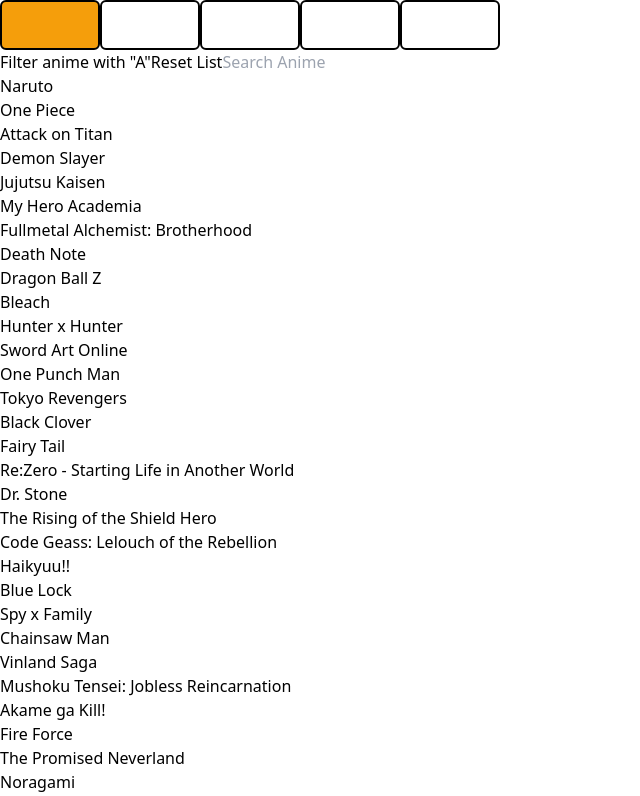
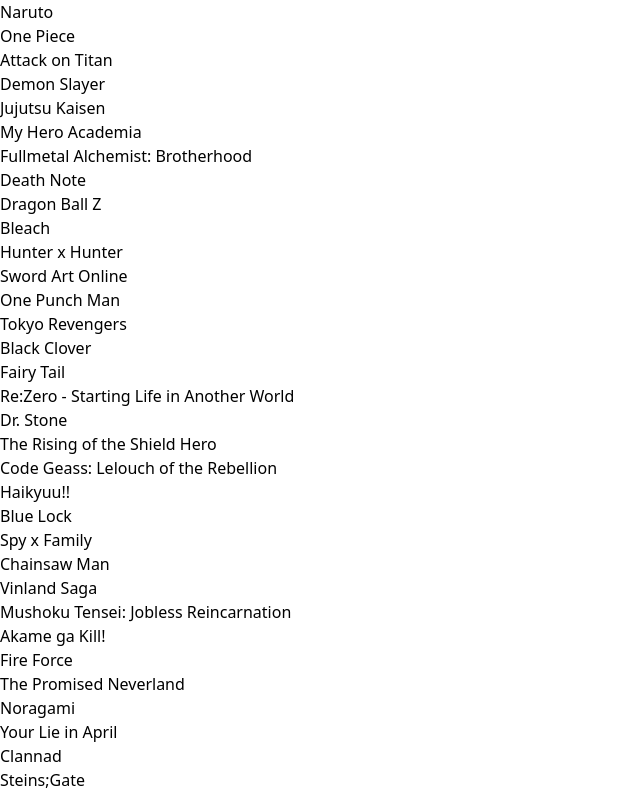
Before and after one commit to akshitchowdhury/playground, a React (Create React App) app: page / in a window 1280 px wide. Shown: the top 796 px of the page, without its empty margins (0-640 px from the left). Built offline with nearby package versions, Linux system fonts and the light colour scheme.

Commit message:
paginationTest

```diff
--- a/src/App.js
+++ b/src/App.js
@@ -26,7 +26,7 @@
       <Route path="/" element={<Login/>}/>
       </Routes>
       </Router> */}
-      <FeedBackStar/>
+      {/* <FeedBackStar/> */}
       <FilterList/>
     </div>
   );
--- a/src/playFiles/FilterList/FilterList.jsx
+++ b/src/playFiles/FilterList/FilterList.jsx
@@ -1,32 +1,59 @@
+// import React, { useEffect, useState } from 'react'
+// import data from './data'
+
+// const FilterList = () => {
+
+//     const[animeList,setAnimeList] = useState([])
+//     const[searchAnime,setSearchAnime] = useState("")
+
+//     useEffect(()=>{
+//             setAnimeList(data.filter((anime)=>anime.toLowerCase().includes(searchAnime.toLowerCase())))
+//     },[searchAnime])
+
+//     const handleFilterWithA = ()=>{
+//         setAnimeList(data.filter((anime)=>anime.toLowerCase().charAt(0)==="a"))
+//     }
+//     // const fileterdAnimeList = setAnimeList(animeList.filter((anime)=>anime===searchAnime.toLowerCase()))
+//     return (
+//     <div>
+//     <button onClick={handleFilterWithA}>Filter anime with "A"</button>
+//     <button onClick={()=>setAnimeList(data)}>Reset List</button>
+//     <input type='text' value={searchAnime} onChange={(e)=>setSearchAnime(e.target.value)} placeholder='Search Anime'/>
+//             {
+//                 animeList.map((anime,index)=>(<>
+//                     <div key={index}>
+//                         <p>{anime}</p>
+//                     </div>
+//                 </>))
+//             }
+//     </div>
+//   )
+// }
+
+// export default FilterList
+
+
 import React, { useEffect, useState } from 'react'
 import data from './data'
 
 const FilterList = () => {
-
     const[animeList,setAnimeList] = useState([])
-    const[searchAnime,setSearchAnime] = useState("")
 
     useEffect(()=>{
-            setAnimeList(data.filter((anime)=>anime.toLowerCase().includes(searchAnime.toLowerCase())))
-    },[searchAnime])
-
-    const handleFilterWithA = ()=>{
-        setAnimeList(data.filter((anime)=>anime.toLowerCase().charAt(0)==="a"))
-    }
-    // const fileterdAnimeList = setAnimeList(animeList.filter((anime)=>anime===searchAnime.toLowerCase()))
-    return (
+        setAnimeList(data)
+    },[])
+  return (
+    <>
     <div>
-    <button onClick={handleFilterWithA}>Filter anime with "A"</button>
-    <button onClick={()=>setAnimeList(data)}>Reset List</button>
-    <input type='text' value={searchAnime} onChange={(e)=>setSearchAnime(e.target.value)} placeholder='Search Anime'/>
-            {
-                animeList.map((anime,index)=>(<>
-                    <div key={index}>
-                        <p>{anime}</p>
-                    </div>
-                </>))
-            }
+      {
+        animeList.map((anime,index)=>(<>
+            <p key={index}>
+                {anime}
+            </p>
+        </>))
+      }
     </div>
+    </>
   )
 }
 
```
